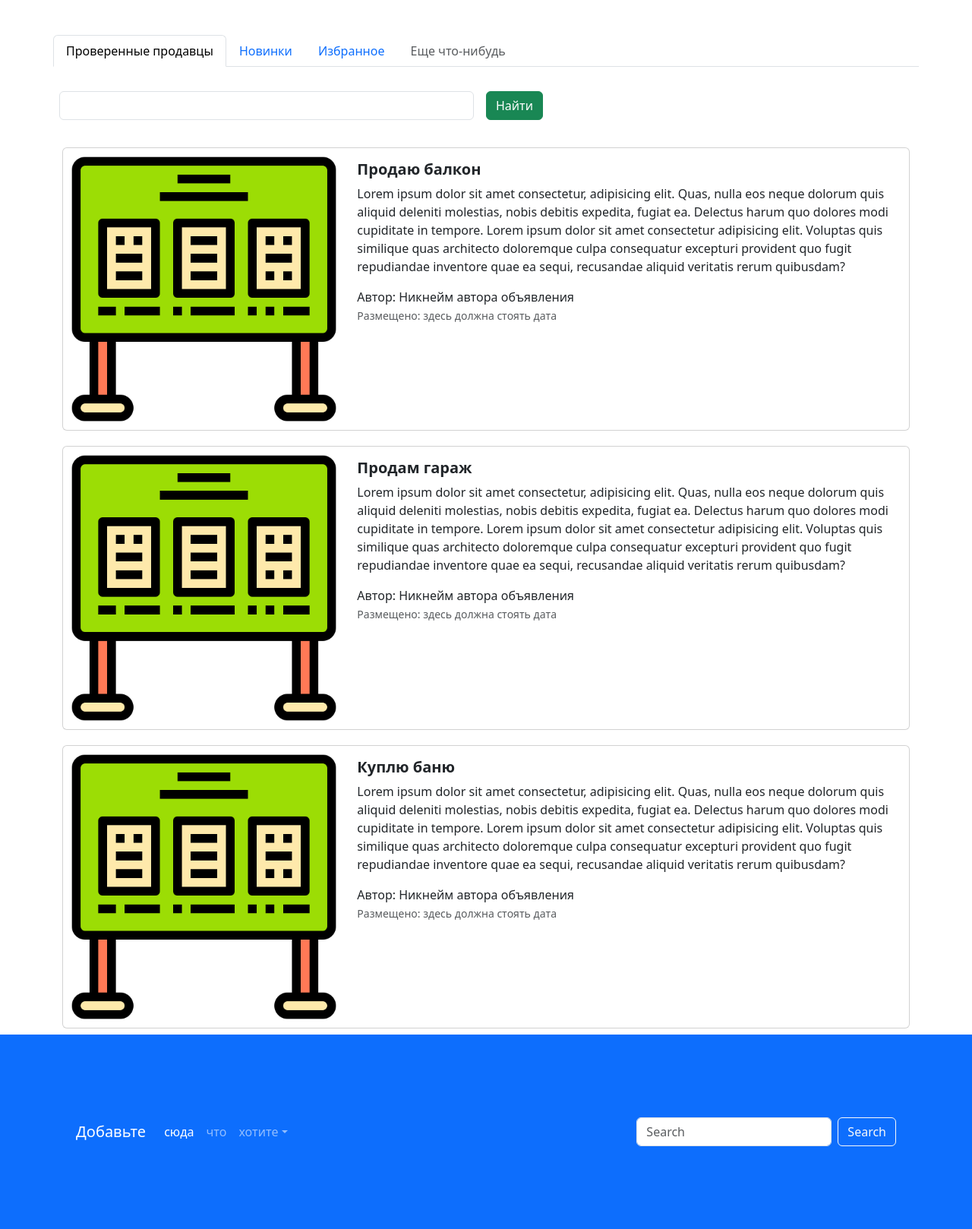
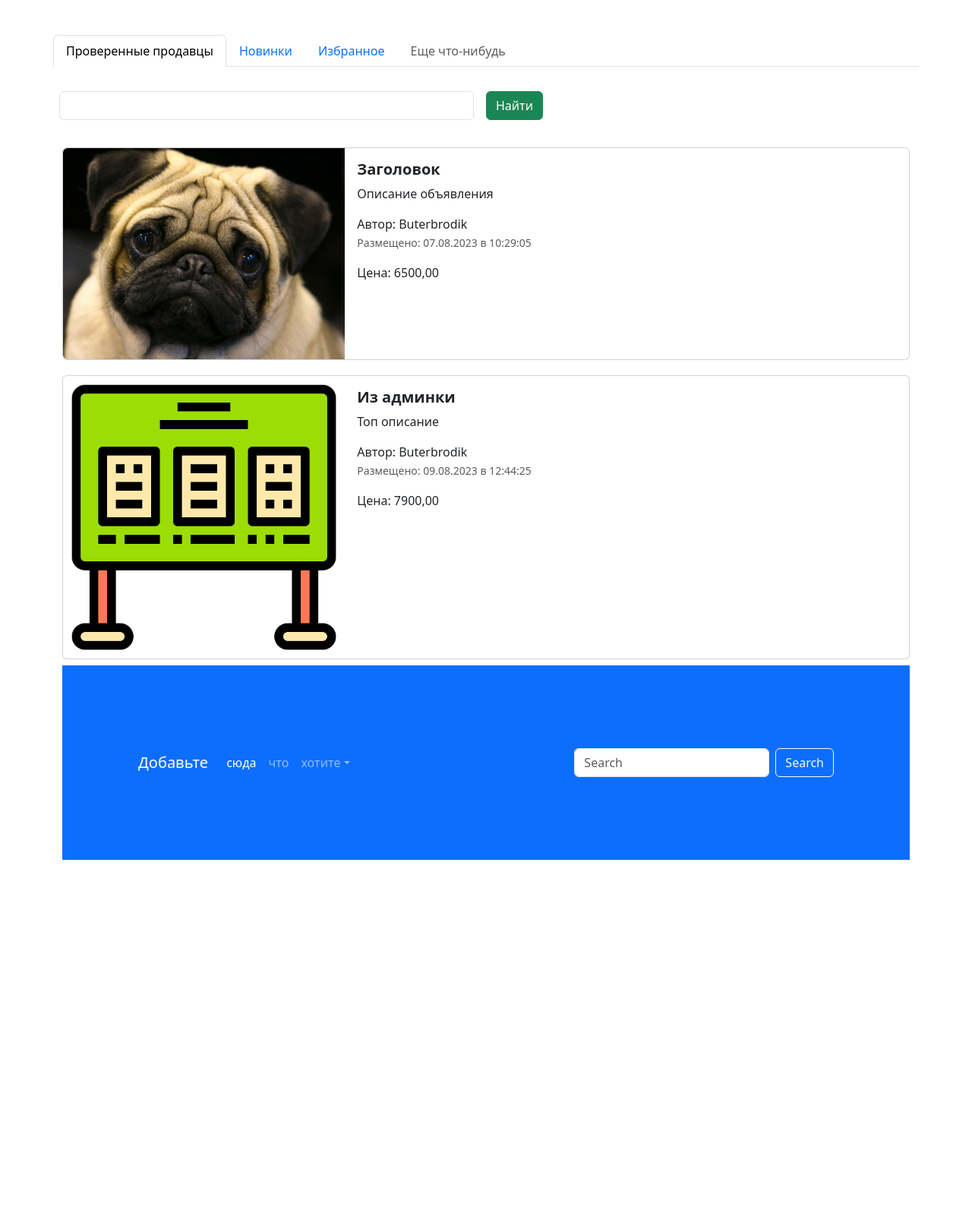
Before and after one commit to Buterbrodik17/4_modul, a Django app: template advertisment/templates/index.html in a window 1280 px wide. Shown: the part 702-2320 px from the top of the page at 76% size. After the commit the page ends 1834 px from the top, so only its background shows below. Run offline with Django 4.2, Linux system fonts and the light colour scheme; the template is opened without the code that fills it: values that come from a table or form of the project are taken from there, others are empty; data comes from the database, SQL or seed files in the repository; both versions use the stored data as it was after the commit; parts of the project's set-up code (start-up, migrations or seed data) failed here and were passed over; some libraries are stand-ins or nearby versions.

Commit message:
4 задание 9 урок

```diff
--- a/advertisment/advertisment/settings.py
+++ b/advertisment/advertisment/settings.py
@@ -125,3 +125,8 @@ STATICFILES_DIRS = [
 # https://docs.djangoproject.com/en/4.2/ref/settings/#default-auto-field
 
 DEFAULT_AUTO_FIELD = 'django.db.models.BigAutoField'
+
+#media config
+
+MEDIA_ROOT = Path.joinpath(BASE_DIR, 'media/')
+MEDIA_URL = 'media/'
--- a/advertisment/advertisment/urls.py
+++ b/advertisment/advertisment/urls.py
@@ -16,9 +16,13 @@ Including another URLconf
 """
 from django.contrib import admin
 from django.urls import path, include
+from django.conf import settings
+from django.conf.urls.static import static
 
 urlpatterns = [
     path('admin/', admin.site.urls),
     path('', include('app_advertisment.urls')),
     path('', include('app_lesson_4.urls'))
 ]
+if settings.DEBUG:
+    urlpatterns += static(settings.MEDIA_URL, document_root=settings.MEDIA_ROOT)
--- a/advertisment/app_advertisment/admin.py
+++ b/advertisment/app_advertisment/admin.py
@@ -3,7 +3,8 @@ from .models import Advertisement
 
 
 class AdvertisementAdmin(admin.ModelAdmin):
-    list_display = ['id', 'title', 'description', 'price', 'created_date','updated_date' , 'auction']
+    list_display = ['id', 'title', 'description', 'price',
+                    'created_date','updated_date' , 'auction', 'get_image']
     list_filter = ['auction', 'created_at']
     actions = ['make_auction_as_false', 'make_auction_as_true']
     search_fields = ['title']
@@ -17,5 +18,7 @@ class AdvertisementAdmin(admin.ModelAdmin):
         queryset.update(auction=True)
 
 
+
+
 admin.site.register(Advertisement, AdvertisementAdmin)
 # Register your models here.
--- a/advertisment/app_advertisment/models.py
+++ b/advertisment/app_advertisment/models.py
@@ -2,8 +2,9 @@ from django.db import models
 from django.contrib import admin
 from django.utils.html import format_html
 from django.utils import timezone
-# Create your models here.
+from django.contrib.auth import get_user_model
 
+User = get_user_model()
 class Advertisement(models.Model):
     title = models.CharField('Заголовок', max_length=128)
     description = models.TextField('Описание')
@@ -11,6 +12,9 @@ class Advertisement(models.Model):
     auction = models.BooleanField('Торг', help_text='Отметьте, если торг уместен')
     created_at = models.DateTimeField('Дата и время создания', auto_now_add=True)
     updated_at = models.DateTimeField(auto_now=True)
+    user = models.ForeignKey(User, verbose_name='Пользователь', on_delete=models.CASCADE)
+    image = models.ImageField('Изображение', upload_to='advertisements/')
+
     @admin.display(description='Дата создания')
     def created_date(self):
         if self.created_at.date() == timezone.now().date():
@@ -33,3 +37,8 @@ class Advertisement(models.Model):
         return f"Advertisement(id={self.id}, title={self.title}, price={self.price})"
     class Meta():
         db_table="advertisements"
+
+    @admin.display(description='Изображение')
+    def get_image(self):
+        if self.image:
+            return format_html('<img src="{}" style="max-width: 80px; max-height: 80px;" />', self.image.url)
--- a/advertisment/templates/index.html
+++ b/advertisment/templates/index.html
@@ -94,90 +94,33 @@
       </div>
     </form>
   </div>
+  {% for adv in advertisements%}
   <div class="col">
     <div class="card mb-2" style="max-width: 1200px; margin-top: 20px;">
       <div class="row g-0">
         <div class="col-md-4">
           <a href="advertisement.html" class="nav-link">
-            <img src="{% static 'img/adv.png'%}" class="img-fluid rounded-start" alt="Card title">
+            <img src='{% if adv.image %} {{ adv.image.url }} {% else %} {% static "img/adv.png" %} {% endif %}' class="img-fluid rounded-start" alt="Card title">
           </a>
         </div>
         <div class="col-md-8">
           <div class="card-body">
             <h5 class="card-title">
-              <a href="advertisement.html" class="nav-link"><strong>Продаю балкон</strong></a>
+              <a href="advertisement.html" class="nav-link"><strong>{{ adv.title }}</strong></a>
             </h5>
             <a href="advertisement.html" class="nav-link">
               <p class="card-text">
-                Lorem ipsum dolor sit amet consectetur, adipisicing elit. Quas, nulla eos neque dolorum quis aliquid
-                deleniti molestias, nobis debitis expedita, fugiat ea. Delectus harum quo dolores modi cupiditate in
-                tempore. Lorem ipsum dolor sit amet consectetur adipisicing elit. Voluptas quis similique quas
-                architecto doloremque culpa consequatur excepturi provident quo fugit repudiandae inventore quae ea
-                sequi, recusandae aliquid veritatis rerum quibusdam?
+                {{ adv.description }}
               </p>
-              <span>Автор: Никнейм автора объявления</span>
-              <p class="card-text"><small class="text-muted">Размещено: здесь должна стоять дата</small></p>
+              <span>Автор: {{ adv.user }}</span>
+              <p class="card-text"><small class="text-muted">Размещено: {{ adv.created_date }}</small></p>
+              <span> Цена: {{ adv.price }}</span>
             </a>
           </div>
         </div>
       </div>
     </div>
-    <div class="card mb-2" style="max-width: 1200px; margin-top: 20px;">
-      <div class="row g-0">
-        <div class="col-md-4">
-          <a href="advertisement.html" class="nav-link">
-            <img src="{% static 'img/adv.png'%}" class="img-fluid rounded-start" alt="Card title">
-          </a>
-        </div>
-        <div class="col-md-8">
-          <div class="card-body">
-            <h5 class="card-title">
-              <a href="advertisement.html" class="nav-link"><strong>Продам гараж</strong></a>
-            </h5>
-            <a href="advertisement.html" class="nav-link">
-              <p class="card-text">
-                Lorem ipsum dolor sit amet consectetur, adipisicing elit. Quas, nulla eos neque dolorum quis aliquid
-                deleniti molestias, nobis debitis expedita, fugiat ea. Delectus harum quo dolores modi cupiditate in
-                tempore. Lorem ipsum dolor sit amet consectetur adipisicing elit. Voluptas quis similique quas
-                architecto doloremque culpa consequatur excepturi provident quo fugit repudiandae inventore quae ea
-                sequi, recusandae aliquid veritatis rerum quibusdam?
-              </p>
-              <span>Автор: Никнейм автора объявления</span>
-              <p class="card-text"><small class="text-muted">Размещено: здесь должна стоять дата</small></p>
-            </a>
-          </div>
-        </div>
-      </div>
-    </div>
-    <div class="card mb-2" style="max-width: 1200px; margin-top: 20px;">
-      <div class="row g-0">
-        <div class="col-md-4">
-          <a href="advertisement.html" class="nav-link">
-            <img src="{% static 'img/adv.png'%}" class="img-fluid rounded-start" alt="Card title">
-          </a>
-        </div>
-        <div class="col-md-8">
-          <div class="card-body">
-            <h5 class="card-title">
-              <a href="advertisement.html" class="nav-link"><strong>Куплю баню</strong></a>
-            </h5>
-            <a href="advertisement.html" class="nav-link">
-              <p class="card-text">
-                Lorem ipsum dolor sit amet consectetur, adipisicing elit. Quas, nulla eos neque dolorum quis aliquid
-                deleniti molestias, nobis debitis expedita, fugiat ea. Delectus harum quo dolores modi cupiditate in
-                tempore. Lorem ipsum dolor sit amet consectetur adipisicing elit. Voluptas quis similique quas
-                architecto doloremque culpa consequatur excepturi provident quo fugit repudiandae inventore quae ea
-                sequi, recusandae aliquid veritatis rerum quibusdam?
-              </p>
-              <span>Автор: Никнейм автора объявления</span>
-              <p class="card-text"><small class="text-muted">Размещено: здесь должна стоять дата</small></p>
-            </a>
-          </div>
-        </div>
-      </div>
-    </div>
-  </div>
-</div>
+  {% endfor %}
 <footer style="padding: 100px;" class="bg-primary">
   <nav class="navbar navbar-expand-sm navbar-dark">
     <a class="navbar-brand" href="#">Добавьте</a>
```
Also changed, not shown: advertisment/app_advertisment/views.py (+6 -2 lines), advertisment/app_advertisment/migrations/0003_advertisement_user_alter_advertisement_created_at.py (added), advertisment/app_advertisment/migrations/0004_advertisement_image.py (added), advertisment/db.sqlite3, advertisment/media/advertisements/мопс.jpg (added).
